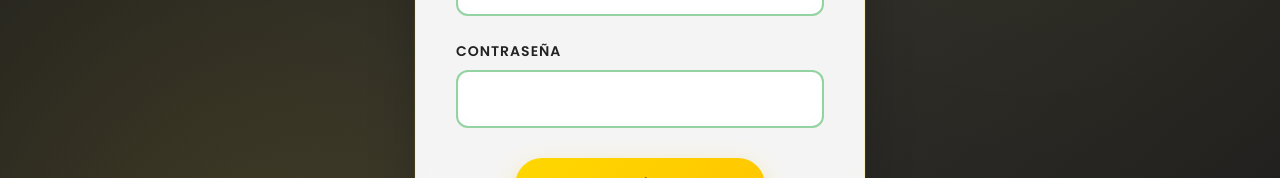
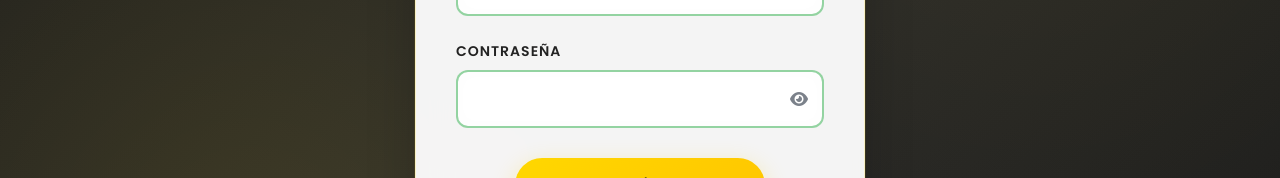
Before and after one commit to PabloChaparroo/MDZFrontEnd, a React (Vite) app: page /login in a window 1280 px wide. Shown: the part 463-641 px from the top of the page. Built offline with nearby package versions, Linux system fonts and the light colour scheme.

Commit message:
Agregar boton para mostrar u ocultar la contrasena en el login

```diff
--- a/src/components/FormLogin/FormLogin.css
+++ b/src/components/FormLogin/FormLogin.css
@@ -347,3 +347,19 @@
     box-shadow: 0 0 0 3px rgba(255, 215, 0, 0.1);
   }
 }
+
+/* Ojito para mostrar/ocultar la contraseña */
+.password-field { position: relative; }
+/* El CSS del login usa !important en los inputs: sin esto el texto queda debajo del ícono */
+.login-container .password-field .form-control { padding-right: 52px !important; }
+.password-toggle {
+  position: absolute; top: 50%; right: 6px; transform: translateY(-50%);
+  width: 38px; height: 38px; display: grid; place-items: center;
+  background: transparent; border: 0; border-radius: 6px; cursor: pointer;
+  transition: color 0.15s;
+}
+/* Gris medio: se lee sobre el input claro y sobre el oscuro. Con !important porque
+   ".login-container button { color: inherit !important }" lo dejaría blanco. */
+.login-container .password-toggle { color: #7b818a !important; }
+.login-container .password-toggle:hover, .login-container .password-toggle:focus-visible { color: #c9a227 !important; }
+.password-toggle:focus-visible { outline: 2px solid currentColor; outline-offset: 1px; }
--- a/src/components/FormLogin/FormLogin.tsx
+++ b/src/components/FormLogin/FormLogin.tsx
@@ -1,4 +1,4 @@
-import React from "react";
+import React, { useState } from "react";
 import { useFormik } from "formik";
 import * as Yup from "yup";
 import { Form, Container, Button } from "react-bootstrap";
@@ -9,6 +9,7 @@ import { AuthService } from "../../services/AuthService";
 
 const FormLogin: React.FC = () => {
   const navigate = useNavigate();
+  const [mostrarPassword, setMostrarPassword] = useState(false);
 
   // YUP - Esquema de validación
   const validationSchema = Yup.object({
@@ -69,15 +70,28 @@ const FormLogin: React.FC = () => {
             <label htmlFor="password" className="form-label">
               Contraseña
             </label>
+            <div className="password-field">
               <input
-              type="password"
+                type={mostrarPassword ? "text" : "password"}
                 className="form-control"
                 id="password"
                 name="password"
+                autoComplete="current-password"
                 onChange={formik.handleChange}
                 onBlur={formik.handleBlur}
                 value={formik.values.password}
               />
+              <button
+                type="button"
+                className="password-toggle"
+                onClick={() => setMostrarPassword((v) => !v)}
+                aria-label={mostrarPassword ? "Ocultar contraseña" : "Mostrar contraseña"}
+                aria-pressed={mostrarPassword}
+                title={mostrarPassword ? "Ocultar contraseña" : "Mostrar contraseña"}
+              >
+                <i className={mostrarPassword ? "fas fa-eye-slash" : "fas fa-eye"}></i>
+              </button>
+            </div>
             {formik.touched.password && formik.errors.password ? (
               <div className="text-danger"> {formik.errors.password} </div>
             ) : null}
```
Lines whose indentation alone changed are shown as unchanged.
